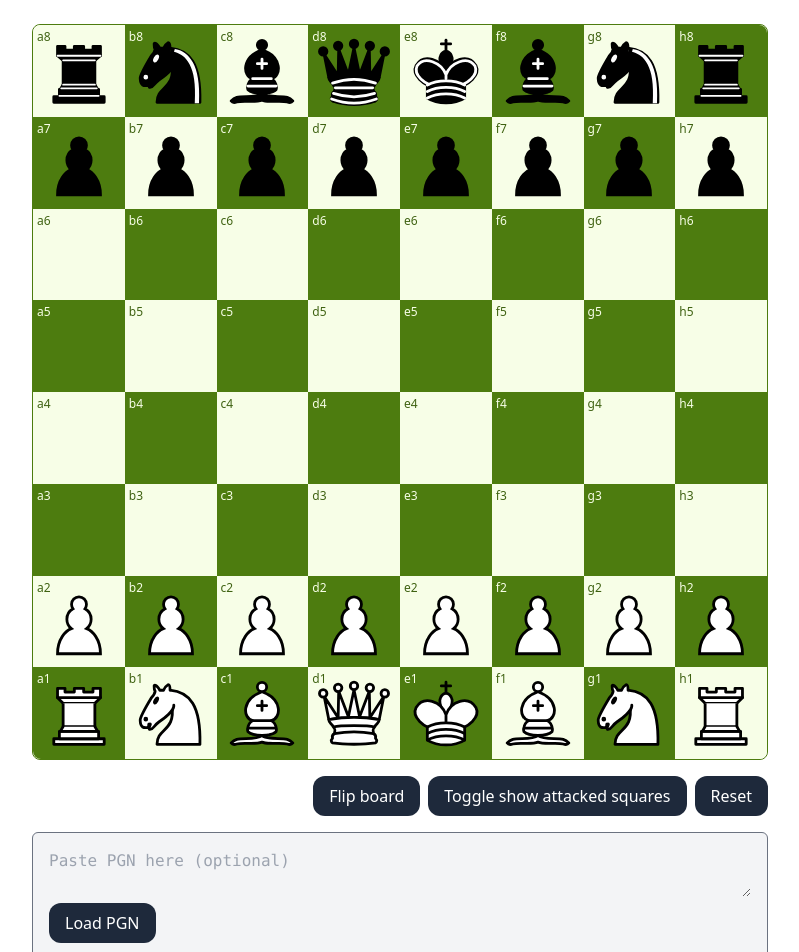
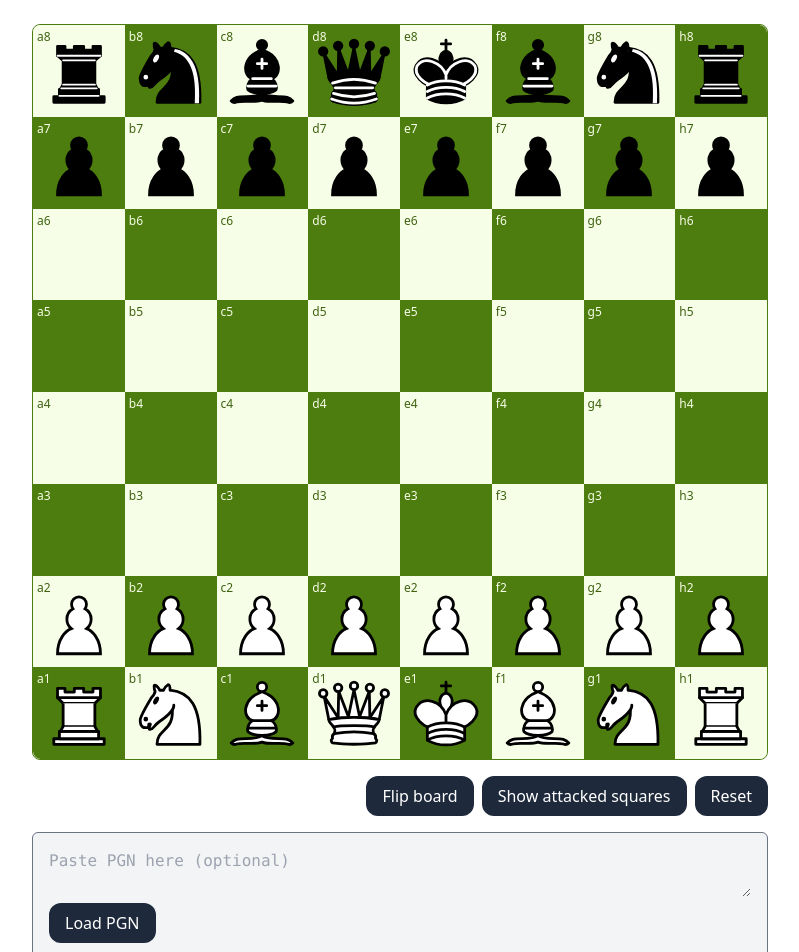
Before and after one commit to jackyef/chess-ui, a Next.js app: page / in a window 1280 px wide. Shown: the top 952 px of the page, without its empty margins (240-1039 px from the left). Built offline with nearby package versions, Linux system fonts and the light colour scheme.

Commit message:
Improve button copy

```diff
--- a/src/components/ChessBoard/Board.tsx
+++ b/src/components/ChessBoard/Board.tsx
@@ -82,7 +82,7 @@ export const Board = () => {
         </Button>
 
         <Button onClick={() => setShowAttackedSquare((prev) => !prev)}>
-          Toggle show attacked squares
+          {showAttackedSquare ? 'Hide' : 'Show'} attacked squares
         </Button>
 
         <Button onClick={() => reset()}>Reset</Button>
```
